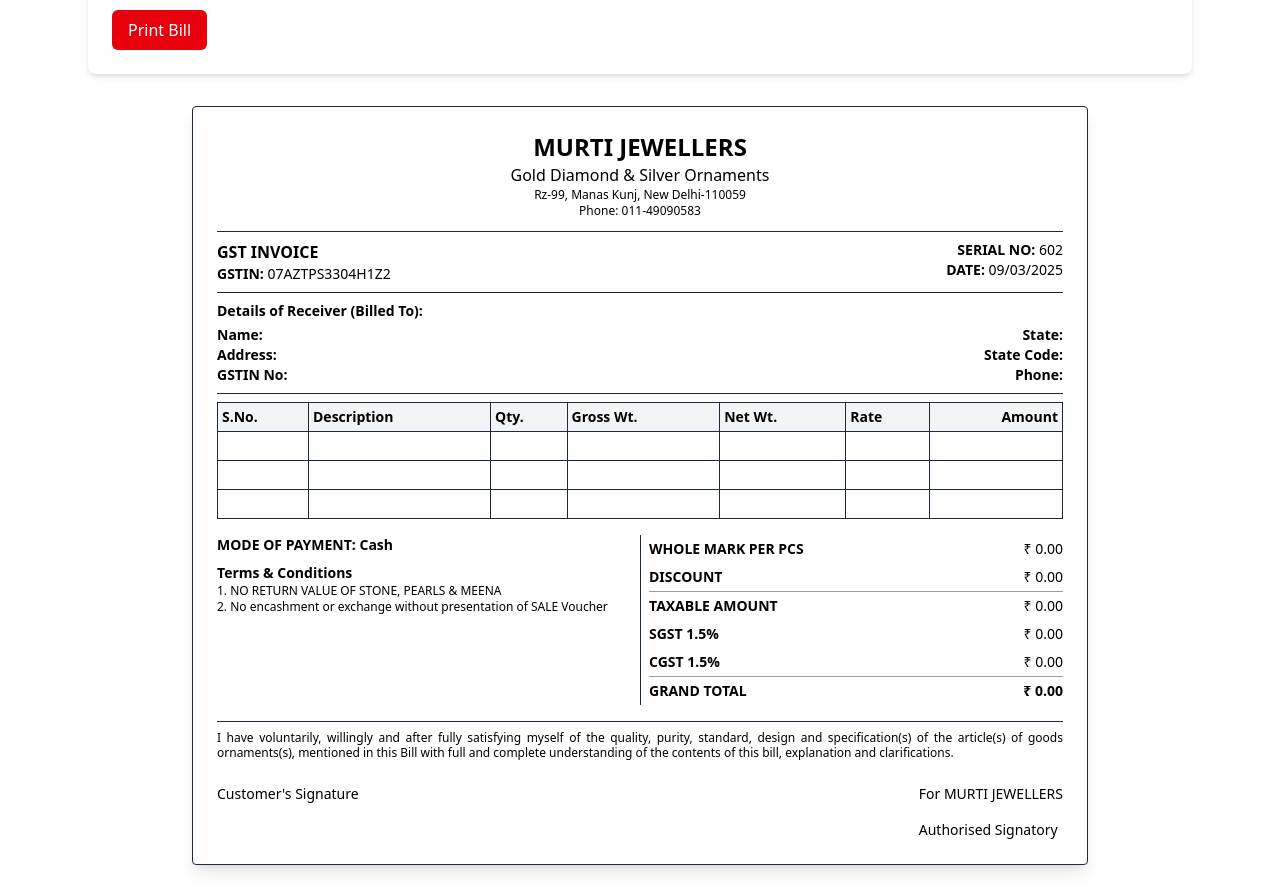
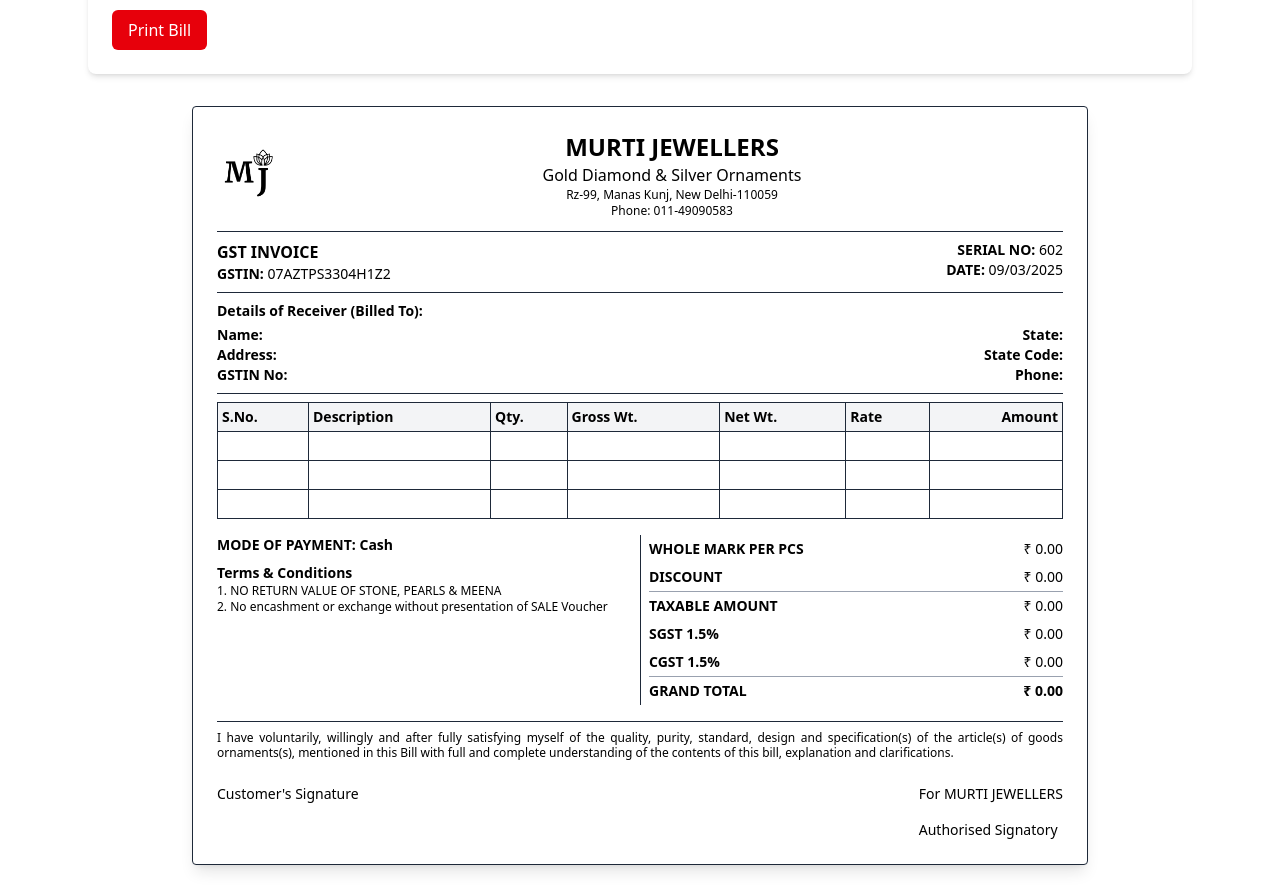
Before and after one commit to VanshSharma0/Bill-Generator, a React (Vite) app: page / in a window 1280 px wide. Shown: the part 860-1749 px from the top of the page. Built offline with nearby package versions, Linux system fonts and the light colour scheme; the HTML template or start-up script is replaced by a standard one.

Commit message:
add logo to BillPreview component and update header layout

```diff
--- a/src/components/BillPreview.jsx
+++ b/src/components/BillPreview.jsx
@@ -1,4 +1,5 @@
 import React from 'react';
+import logo from '/logo.png';
 
 function BillPreview({ billData }) {
   // Calculate totals
@@ -17,12 +18,17 @@
 
   return (
     <div className="bill-preview bg-white p-6 border border-gray-800 rounded shadow-lg print:border-0 print:shadow-none max-w-4xl mx-auto">
-      <div className="text-center pb-3 border-b border-gray-800">
-        <h1 className="text-2xl font-bold">MURTI JEWELLERS</h1>
-        <p className="text-base">Gold Diamond & Silver Ornaments</p>
-        <p className="text-xs">Rz-99, Manas Kunj, New Delhi-110059</p>
-        <p className="text-xs">Phone: 011-49090583</p>
+      {/* Header with Logo */}
+      <div className="flex items-center justify-between pb-3 border-b border-gray-800">
+        <img src={logo} alt="Murti Jewellers Logo" className="h-16 w-auto" /> {/* Adjust size as needed */}
+        <div className="text-center flex-1">
+          <h1 className="text-2xl font-bold">MURTI JEWELLERS</h1>
+          <p className="text-base">Gold Diamond & Silver Ornaments</p>
+          <p className="text-xs">Rz-99, Manas Kunj, New Delhi-110059</p>
+          <p className="text-xs">Phone: 011-49090583</p>
+        </div>
       </div>
+
 
       <div className="flex justify-between py-2 border-b border-gray-800">
         <div className="w-1/2">
```
Also changed, not shown: public/logo.png (added).
